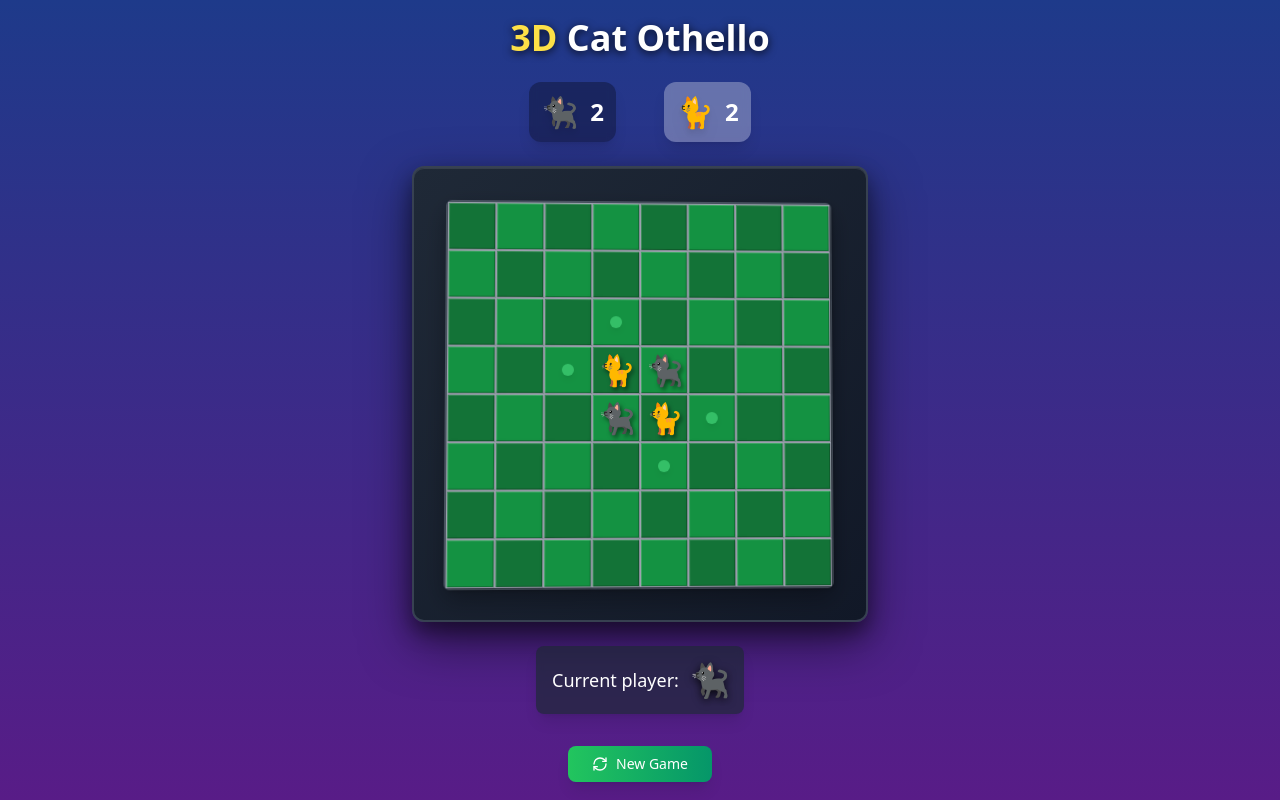
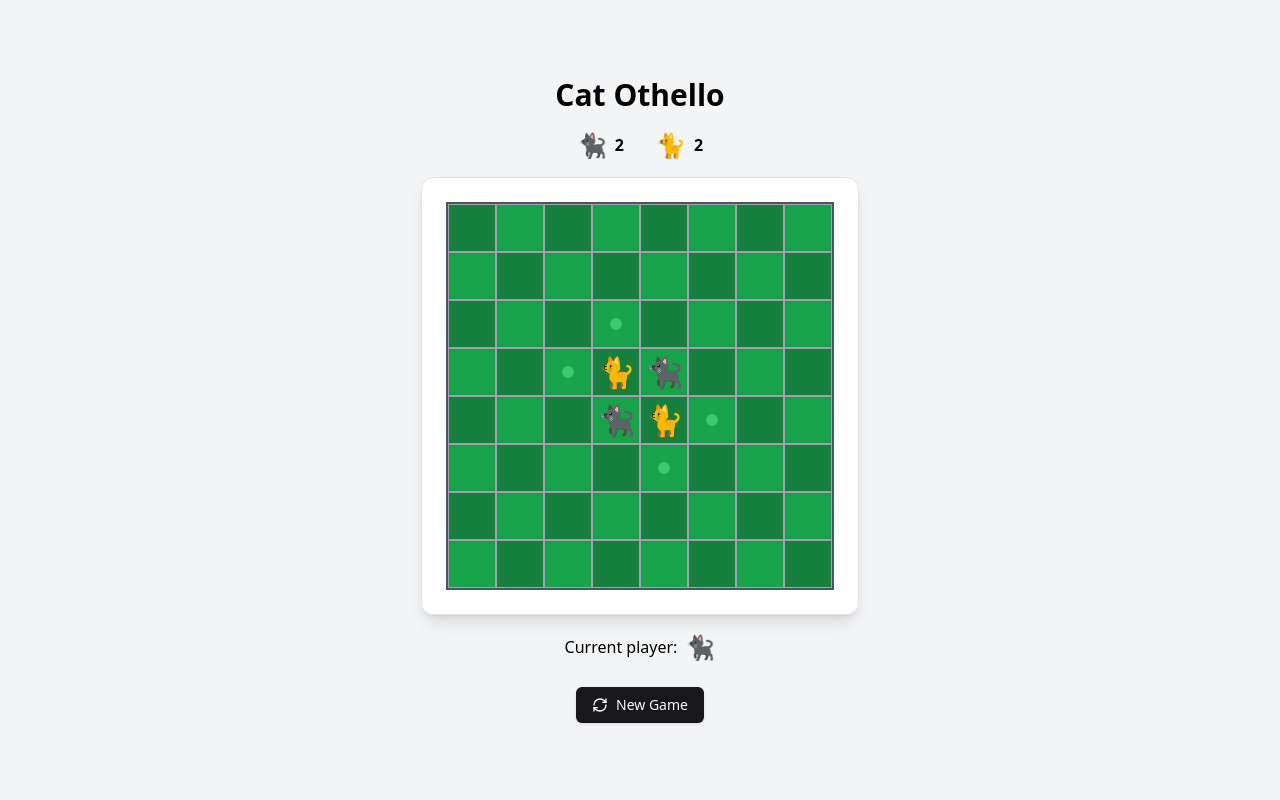
Before and after one commit to ninja03/devin2, a React (Vite) app: page / in a window 1280 px wide. Built offline with nearby package versions, Linux system fonts and the light colour scheme.

Commit message:
Revert game from 3D to 2D style as requested
Co-Authored-By: A B <hinstance@gmail.com>

```diff
--- a/src/App.tsx
+++ b/src/App.tsx
@@ -174,29 +174,15 @@ function App() {
     return (
       <div
         key={`${row}-${col}`}
-        className={`w-12 h-12 flex items-center justify-center border border-gray-400 relative
-          ${(row + col) % 2 === 0 ? 'bg-green-700' : 'bg-green-600'}
-          ${isValid ? 'cursor-pointer hover:bg-green-500' : ''}
-          transform perspective-800 transition-transform duration-200
-          before:absolute before:inset-0 before:bg-black/10 before:bottom-[-2px] before:right-[-2px]
-          before:transform before:skew-x-[1deg] before:skew-y-[1deg] before:z-[-1]`}
-        style={{
-          boxShadow: '2px 2px 5px rgba(0, 0, 0, 0.3), inset 1px 1px 0px rgba(255, 255, 255, 0.2), inset -1px -1px 0px rgba(0, 0, 0, 0.2)'
-        }}
+        className={`w-12 h-12 flex items-center justify-center border border-gray-400 ${
+          (row + col) % 2 === 0 ? 'bg-green-700' : 'bg-green-600'
+        } ${isValid ? 'cursor-pointer hover:bg-green-500' : ''}`}
         onClick={() => isValid ? makeMove(row, col) : null}
       >
-        {cell === 'black' && (
-          <div className="relative transform transition-all duration-300 hover:scale-110">
-            <span className="text-3xl transform translate-y-[-2px] drop-shadow-[2px_3px_2px_rgba(0,0,0,0.5)]">🐈‍⬛</span>
-          </div>
-        )}
-        {cell === 'white' && (
-          <div className="relative transform transition-all duration-300 hover:scale-110">
-            <span className="text-3xl transform translate-y-[-2px] drop-shadow-[2px_3px_2px_rgba(0,0,0,0.5)]">🐈</span>
-          </div>
-        )}
+        {cell === 'black' && <span className="text-3xl">🐈‍⬛</span>}
+        {cell === 'white' && <span className="text-3xl">🐈</span>}
         {cell === null && isValid && (
-          <div className="w-3 h-3 rounded-full bg-green-400 opacity-70 shadow-md animate-pulse"></div>
+          <div className="w-3 h-3 rounded-full bg-green-400 opacity-70"></div>
         )}
       </div>
     );
@@ -204,11 +190,7 @@ function App() {
 
   const renderBoard = () => {
     return (
-      <div className="grid grid-cols-8 gap-0 border-2 border-gray-600 rounded-md shadow-xl transform perspective-1000 rotate-x-1 rotate-y-1"
-        style={{
-          boxShadow: '0 10px 25px rgba(0, 0, 0, 0.3)',
-          transform: 'perspective(1000px) rotateX(2deg) rotateY(2deg)'
-        }}>
+      <div className="grid grid-cols-8 gap-0 border-2 border-gray-600">
         {board.map((row, rowIndex) => (
           row.map((_, colIndex) => renderCell(rowIndex, colIndex))
         ))}
@@ -217,39 +199,32 @@ function App() {
   };
 
   return (
-    <div className="min-h-screen bg-gradient-to-b from-blue-900 to-purple-900 flex flex-col items-center justify-center p-4">
-      <h1 className="text-4xl font-bold mb-6 text-white drop-shadow-[0_2px_4px_rgba(0,0,0,0.8)]">
-        <span className="text-yellow-300">3D</span> Cat Othello
-      </h1>
+    <div className="min-h-screen bg-gray-100 flex flex-col items-center justify-center p-4">
+      <h1 className="text-3xl font-bold mb-4">Cat Othello</h1>
 
-      <div className="mb-6 flex gap-12">
-        <div className="flex items-center bg-black/30 p-3 rounded-xl backdrop-blur-sm shadow-lg transform hover:scale-105 transition-transform">
-          <span className="text-3xl mr-3 drop-shadow-lg">🐈‍⬛</span>
-          <span className="font-bold text-2xl text-white">{scores.black}</span>
+      <div className="mb-4 flex gap-8">
+        <div className="flex items-center">
+          <span className="text-2xl mr-2">🐈‍⬛</span>
+          <span className="font-bold">{scores.black}</span>
         </div>
-        <div className="flex items-center bg-white/30 p-3 rounded-xl backdrop-blur-sm shadow-lg transform hover:scale-105 transition-transform">
-          <span className="text-3xl mr-3 drop-shadow-lg">🐈</span>
-          <span className="font-bold text-2xl text-white">{scores.white}</span>
+        <div className="flex items-center">
+          <span className="text-2xl mr-2">🐈</span>
+          <span className="font-bold">{scores.white}</span>
         </div>
       </div>
 
-      <Card className="p-8 bg-gradient-to-br from-gray-800 to-gray-900 shadow-2xl rounded-xl border-2 border-gray-700"
-        style={{
-          boxShadow: '0 20px 50px rgba(0, 0, 0, 0.5), 0 10px 20px rgba(0, 0, 0, 0.4), inset 0 1px 0 rgba(255, 255, 255, 0.1)'
-        }}>
+      <Card className="p-6 bg-white shadow-lg">
         {renderBoard()}
       </Card>
 
-      <div className="mt-6 bg-gray-800/70 p-4 rounded-lg backdrop-blur-sm shadow-lg">
+      <div className="mt-4">
         {!gameOver ? (
           <div className="flex items-center">
-            <span className="mr-3 text-white text-lg">Current player:</span>
-            <span className="text-3xl transform scale-110 drop-shadow-[0_2px_4px_rgba(0,0,0,0.8)]">
-              {currentPlayer === 'black' ? '🐈‍⬛' : '🐈'}
-            </span>
+            <span className="mr-2">Current player:</span>
+            <span className="text-2xl">{currentPlayer === 'black' ? '🐈‍⬛' : '🐈'}</span>
           </div>
         ) : (
-          <div className="text-2xl font-bold text-white text-center drop-shadow-[0_2px_4px_rgba(0,0,0,0.8)]">
+          <div className="text-xl font-bold">
             {winner === 'tie'
               ? "It's a tie!"
               : `${winner === 'black' ? '🐈‍⬛ Black' : '🐈 White'} wins!`}
@@ -258,10 +233,10 @@ function App() {
       </div>
 
       <Button
-        className="mt-8 flex items-center gap-2 bg-gradient-to-r from-green-500 to-emerald-600 hover:from-green-600 hover:to-emerald-700 text-white px-6 py-3 rounded-lg shadow-lg transform hover:scale-105 transition-all"
+        className="mt-6 flex items-center gap-2"
         onClick={initializeGame}
       >
-        <RefreshCw size={18} />
+        <RefreshCw size={16} />
         New Game
       </Button>
     </div>
```
